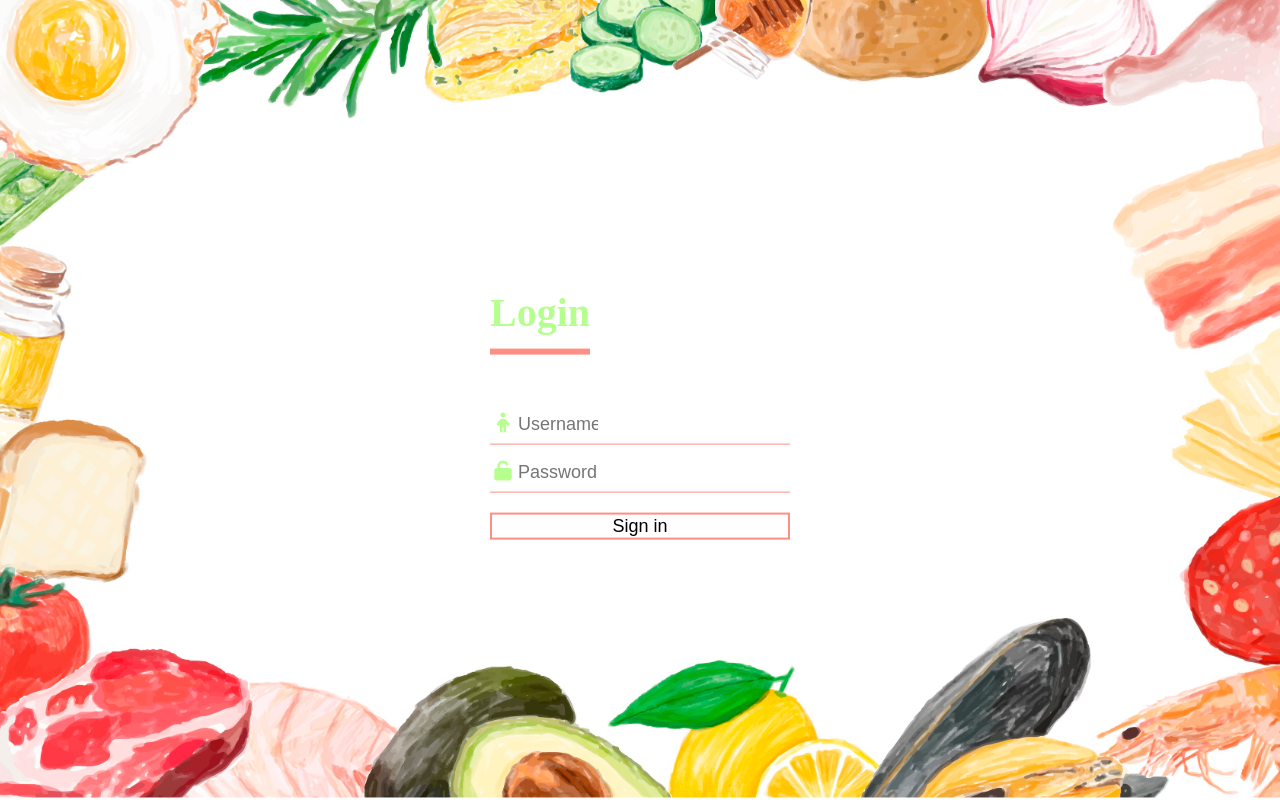
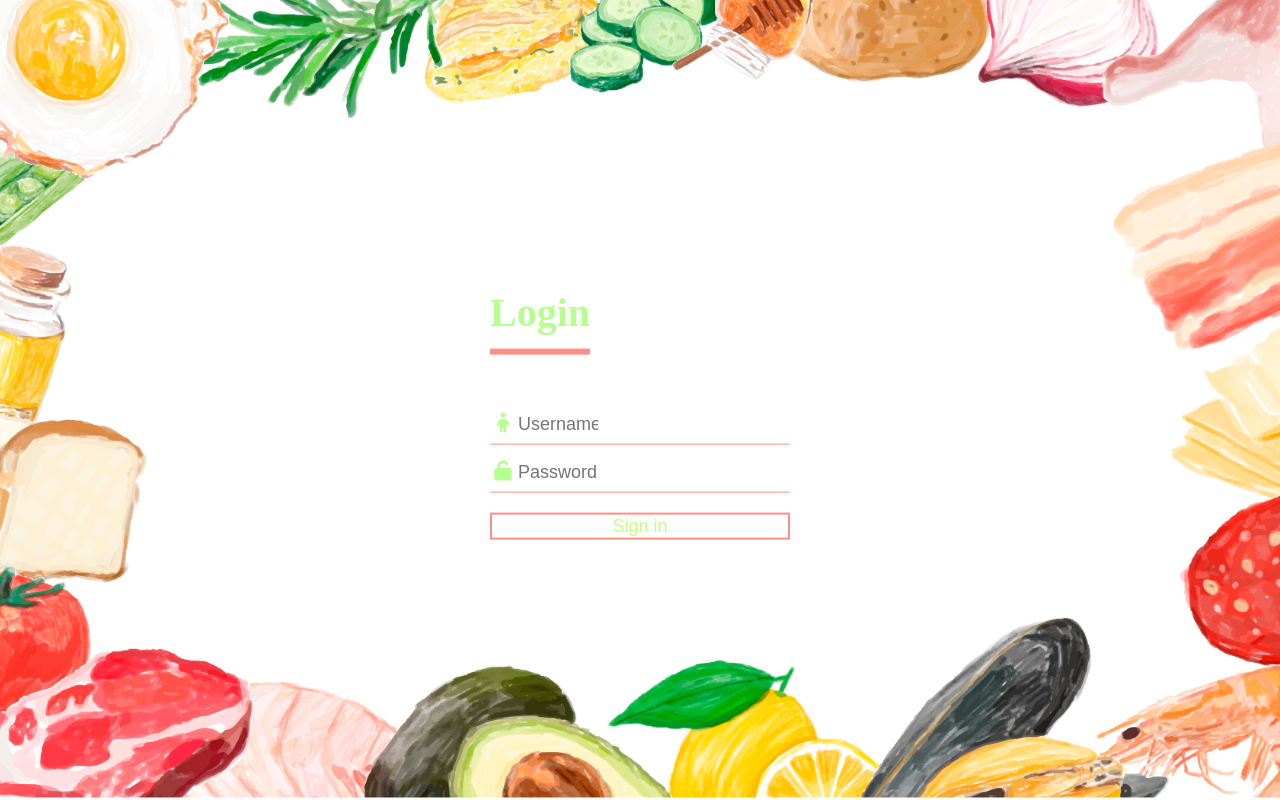
Before and after one commit to garlandkhuu/CPSC471GroceryProject, a PHP site: page /login.html in a window 1280 px wide. Run offline with PHP 8.4, Linux system fonts and the light colour scheme; some libraries are stand-ins or nearby versions.

Commit message:
Update style.css

```diff
--- a/style.css
+++ b/style.css
@@ -38,7 +38,7 @@
   border: none;
   outline: none;
   background: none;
-  color: black;
+  color: #c3ff86;
   font-size: 18px;
   width: 80px;
   float: left;
@@ -48,7 +48,7 @@
   width: 100%;
   background: none;
   border: 2px solid #ff8f85;
-  color: black;
+  color: #c3ff86;
   padding 5px;
   font-size: 18px;
   cursor: pointer;
```
